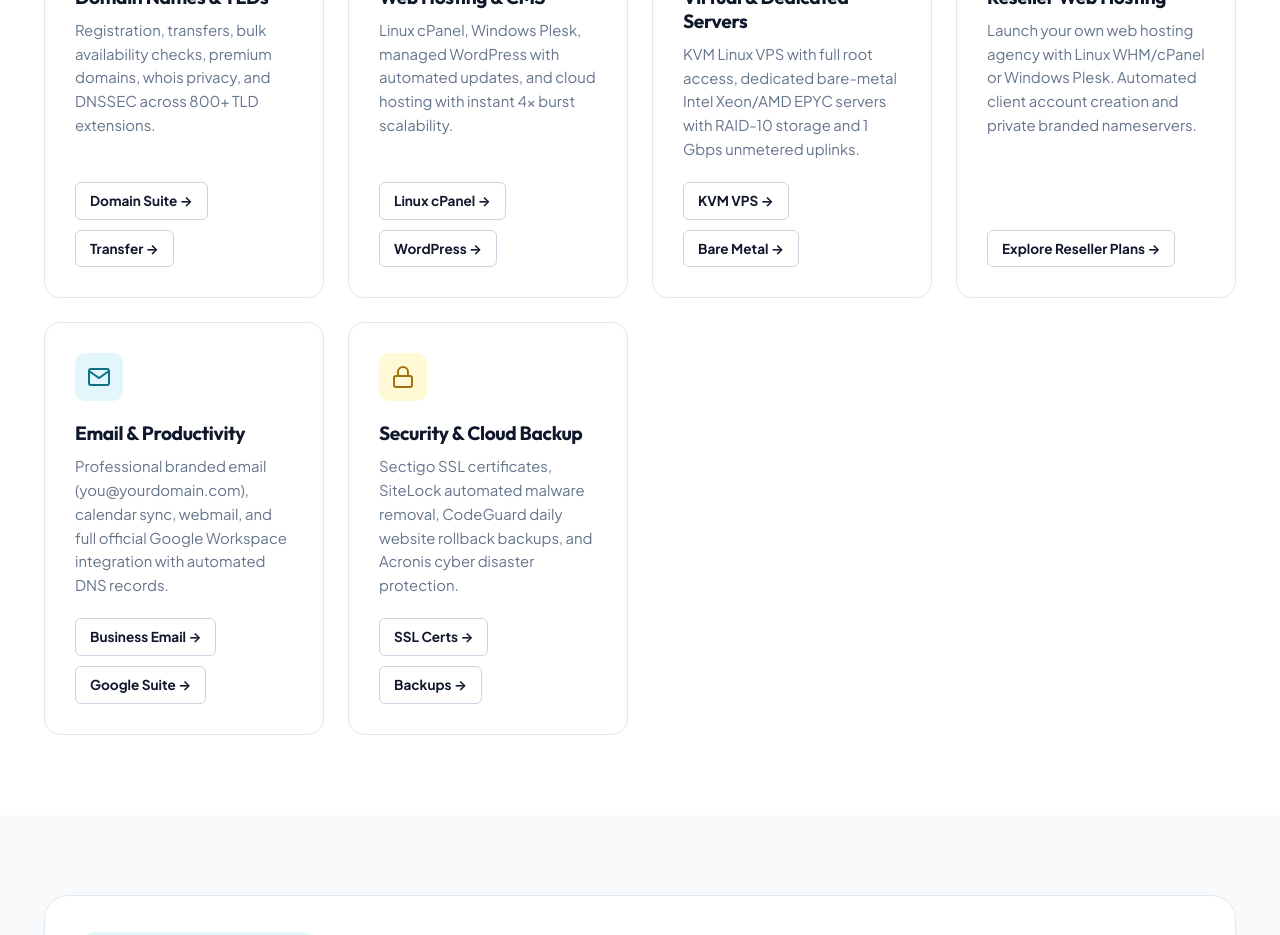
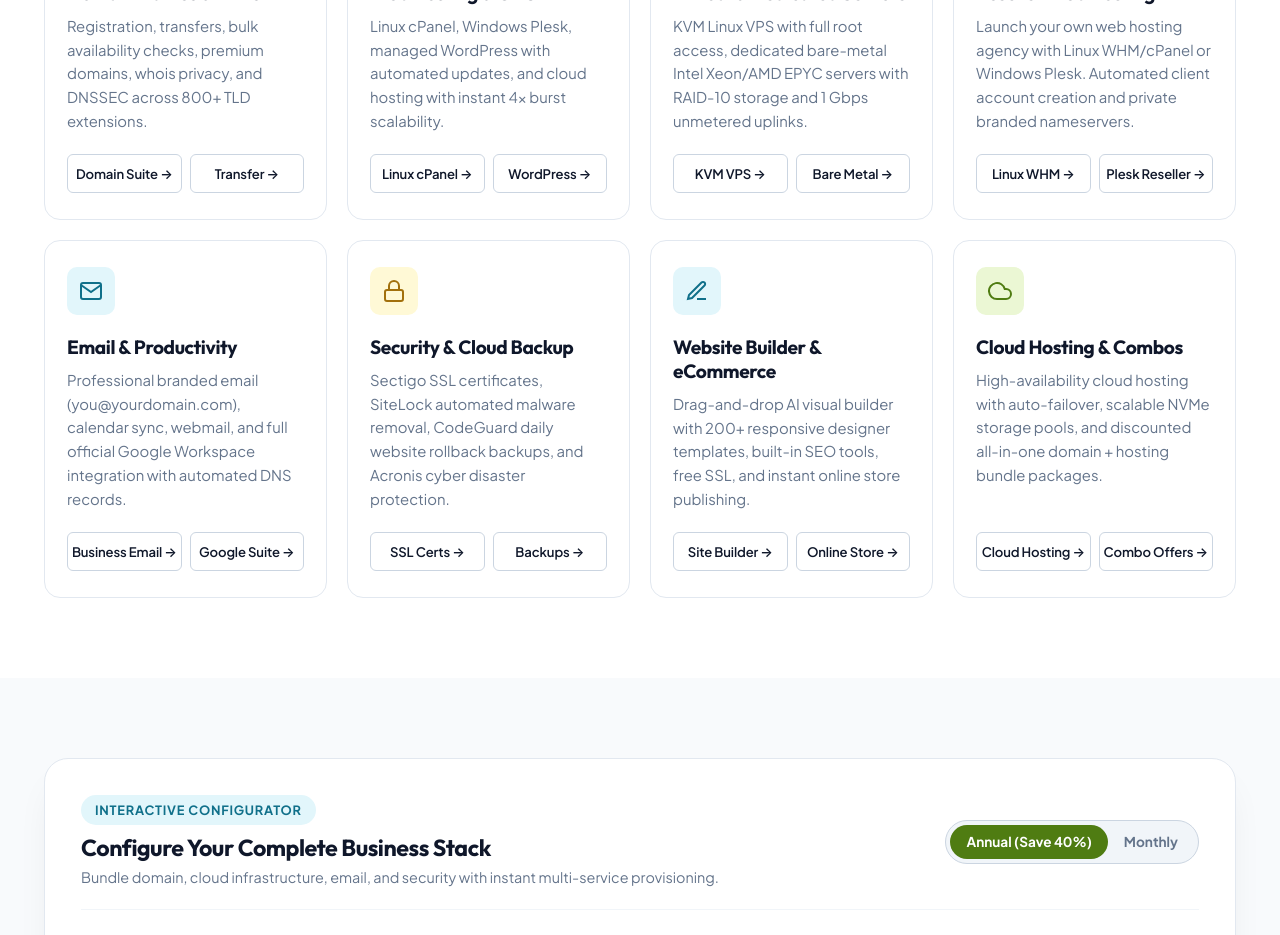
Before and after one commit to ofinit/hostmattic, a Next.js app: page / in a window 1280 px wide. Shown: the part 1200-2135 px from the top of the page. Built offline with nearby package versions, Linux system fonts and the light colour scheme; no server answers; the database is empty.

Commit message:
feat(homepage): display buttons side-by-side and add 2 additional service boxes to product ecosystem

```diff
--- a/app/globals.css
+++ b/app/globals.css
@@ -870,12 +870,29 @@
   grid-template-columns: repeat(auto-fit, minmax(min(100%, 240px), 1fr));
   gap: 20px;
 }
+.grid-ecosystem {
+  display: grid;
+  grid-template-columns: repeat(4, 1fr);
+  gap: 20px;
+}
+@media (max-width: 1100px) {
+  .grid-ecosystem {
+    grid-template-columns: repeat(2, 1fr);
+    gap: 18px;
+  }
+}
+@media (max-width: 640px) {
+  .grid-ecosystem {
+    grid-template-columns: 1fr;
+    gap: 16px;
+  }
+}
 
 .feature-card {
   background: var(--bg-surface);
   border: 1px solid var(--border-subtle);
   border-radius: var(--radius-lg);
-  padding: 30px;
+  padding: 26px 22px;
   transition: all 0.2s ease;
   display: flex;
   flex-direction: column;
@@ -903,6 +920,26 @@
   color: var(--text-muted);
   font-size: 0.93rem;
   line-height: 1.6;
+}
+.card-btn-grid {
+  margin-top: auto;
+  padding-top: 20px;
+  display: grid;
+  grid-template-columns: 1fr 1fr;
+  gap: 8px;
+  width: 100%;
+}
+.card-btn-grid .btn {
+  width: 100%;
+  justify-content: center;
+  text-align: center;
+  padding: 8px 6px !important;
+  font-size: 0.82rem !important;
+  font-weight: 600;
+  white-space: nowrap !important;
+  overflow: hidden;
+  text-overflow: ellipsis;
+  letter-spacing: -0.01em;
 }
 
 /* Tech badges bar */
--- a/app/page.tsx
+++ b/app/page.tsx
@@ -126,7 +126,7 @@
             </p>
           </div>
 
-          <div className="grid-3">
+          <div className="grid-ecosystem">
             {/* 1. Domains Suite */}
             <div className="feature-card">
               <div className="feature-icon-box icon-lime">
@@ -137,7 +137,7 @@
               </div>
               <h3>Domain Names &amp; TLDs</h3>
               <p>Registration, transfers, bulk availability checks, premium domains, whois privacy, and DNSSEC across 800+ TLD extensions.</p>
-              <div style={{ marginTop: 'auto', paddingTop: '20px', display: 'flex', gap: '10px', flexWrap: 'wrap' }}>
+              <div className="card-btn-grid">
                 <Link href="/domains" className="btn btn-sm btn-outline">Domain Suite →</Link>
                 <Link href="/domains/transfer" className="btn btn-sm btn-outline">Transfer →</Link>
               </div>
@@ -155,7 +155,7 @@
               </div>
               <h3>Web Hosting &amp; CMS</h3>
               <p>Linux cPanel, Windows Plesk, managed WordPress with automated updates, and cloud hosting with instant 4x burst scalability.</p>
-              <div style={{ marginTop: 'auto', paddingTop: '20px', display: 'flex', gap: '10px', flexWrap: 'wrap' }}>
+              <div className="card-btn-grid">
                 <Link href="/hosting/shared-linux" className="btn btn-sm btn-outline">Linux cPanel →</Link>
                 <Link href="/hosting/wordpress" className="btn btn-sm btn-outline">WordPress →</Link>
               </div>
@@ -179,7 +179,7 @@
               </div>
               <h3>Virtual &amp; Dedicated Servers</h3>
               <p>KVM Linux VPS with full root access, dedicated bare-metal Intel Xeon/AMD EPYC servers with RAID-10 storage and 1 Gbps unmetered uplinks.</p>
-              <div style={{ marginTop: 'auto', paddingTop: '20px', display: 'flex', gap: '10px', flexWrap: 'wrap' }}>
+              <div className="card-btn-grid">
                 <Link href="/servers/vps" className="btn btn-sm btn-outline">KVM VPS →</Link>
                 <Link href="/servers/dedicated" className="btn btn-sm btn-outline">Bare Metal →</Link>
               </div>
@@ -197,8 +197,9 @@
               </div>
               <h3>Reseller Web Hosting</h3>
               <p>Launch your own web hosting agency with Linux WHM/cPanel or Windows Plesk. Automated client account creation and private branded nameservers.</p>
-              <div style={{ marginTop: 'auto', paddingTop: '20px' }}>
-                <Link href="/hosting/reseller" className="btn btn-sm btn-outline">Explore Reseller Plans →</Link>
+              <div className="card-btn-grid">
+                <Link href="/hosting/reseller" className="btn btn-sm btn-outline">Linux WHM →</Link>
+                <Link href="/hosting/reseller" className="btn btn-sm btn-outline">Plesk Reseller →</Link>
               </div>
             </div>
 
@@ -212,7 +213,7 @@
               </div>
               <h3>Email &amp; Productivity</h3>
               <p>Professional branded email (you@yourdomain.com), calendar sync, webmail, and full official Google Workspace integration with automated DNS records.</p>
-              <div style={{ marginTop: 'auto', paddingTop: '20px', display: 'flex', gap: '10px', flexWrap: 'wrap' }}>
+              <div className="card-btn-grid">
                 <Link href="/email/business" className="btn btn-sm btn-outline">Business Email →</Link>
                 <Link href="/email/google-workspace" className="btn btn-sm btn-outline">Google Suite →</Link>
               </div>
@@ -228,9 +229,40 @@
               </div>
               <h3>Security &amp; Cloud Backup</h3>
               <p>Sectigo SSL certificates, SiteLock automated malware removal, CodeGuard daily website rollback backups, and Acronis cyber disaster protection.</p>
-              <div style={{ marginTop: 'auto', paddingTop: '20px', display: 'flex', gap: '10px', flexWrap: 'wrap' }}>
+              <div className="card-btn-grid">
                 <Link href="/security/ssl" className="btn btn-sm btn-outline">SSL Certs →</Link>
                 <Link href="/security/codeguard" className="btn btn-sm btn-outline">Backups →</Link>
+              </div>
+            </div>
+
+            {/* 7. Website Builder & eCommerce */}
+            <div className="feature-card">
+              <div className="feature-icon-box icon-cyan">
+                <svg width="24" height="24" viewBox="0 0 24 24" fill="none" stroke="currentColor" strokeWidth="2">
+                  <path d="M12 20h9" />
+                  <path d="M16.5 3.5a2.121 2.121 0 0 1 3 3L7 19l-4 1 1-4L16.5 3.5z" />
+                </svg>
+              </div>
+              <h3>Website Builder &amp; eCommerce</h3>
+              <p>Drag-and-drop AI visual builder with 200+ responsive designer templates, built-in SEO tools, free SSL, and instant online store publishing.</p>
+              <div className="card-btn-grid">
+                <Link href="/tools/website-builder" className="btn btn-sm btn-outline">Site Builder →</Link>
+                <Link href="/tools/website-builder" className="btn btn-sm btn-outline">Online Store →</Link>
+              </div>
+            </div>
+
+            {/* 8. Cloud Hosting & Bundles */}
+            <div className="feature-card">
+              <div className="feature-icon-box icon-lime">
+                <svg width="24" height="24" viewBox="0 0 24 24" fill="none" stroke="currentColor" strokeWidth="2">
+                  <path d="M18 10h-1.26A8 8 0 1 0 9 20h9a5 5 0 0 0 0-10z" />
+                </svg>
+              </div>
+              <h3>Cloud Hosting &amp; Combos</h3>
+              <p>High-availability cloud hosting with auto-failover, scalable NVMe storage pools, and discounted all-in-one domain + hosting bundle packages.</p>
+              <div className="card-btn-grid">
+                <Link href="/hosting/cloud" className="btn btn-sm btn-outline">Cloud Hosting →</Link>
+                <Link href="/bundles/combo-plans" className="btn btn-sm btn-outline">Combo Offers →</Link>
               </div>
             </div>
           </div>
--- a/assets/css/main.css
+++ b/assets/css/main.css
@@ -844,12 +844,29 @@
   grid-template-columns: repeat(auto-fit, minmax(250px, 1fr));
   gap: 20px;
 }
+.grid-ecosystem {
+  display: grid;
+  grid-template-columns: repeat(4, 1fr);
+  gap: 20px;
+}
+@media (max-width: 1100px) {
+  .grid-ecosystem {
+    grid-template-columns: repeat(2, 1fr);
+    gap: 18px;
+  }
+}
+@media (max-width: 640px) {
+  .grid-ecosystem {
+    grid-template-columns: 1fr;
+    gap: 16px;
+  }
+}
 
 .feature-card {
   background: var(--bg-surface);
   border: 1px solid var(--border-subtle);
   border-radius: var(--radius-lg);
-  padding: 30px;
+  padding: 26px 22px;
   transition: all 0.2s ease;
   display: flex;
   flex-direction: column;
@@ -877,6 +894,26 @@
   color: var(--text-muted);
   font-size: 0.93rem;
   line-height: 1.6;
+}
+.card-btn-grid {
+  margin-top: auto;
+  padding-top: 18px;
+  display: grid;
+  grid-template-columns: 1fr 1fr;
+  gap: 8px;
+  width: 100%;
+}
+.card-btn-grid .btn {
+  width: 100%;
+  justify-content: center;
+  text-align: center;
+  padding: 8px 6px !important;
+  font-size: 0.82rem !important;
+  font-weight: 600;
+  white-space: nowrap !important;
+  overflow: hidden;
+  text-overflow: ellipsis;
+  letter-spacing: -0.01em;
 }
 
 /* Tech badges bar */
```
